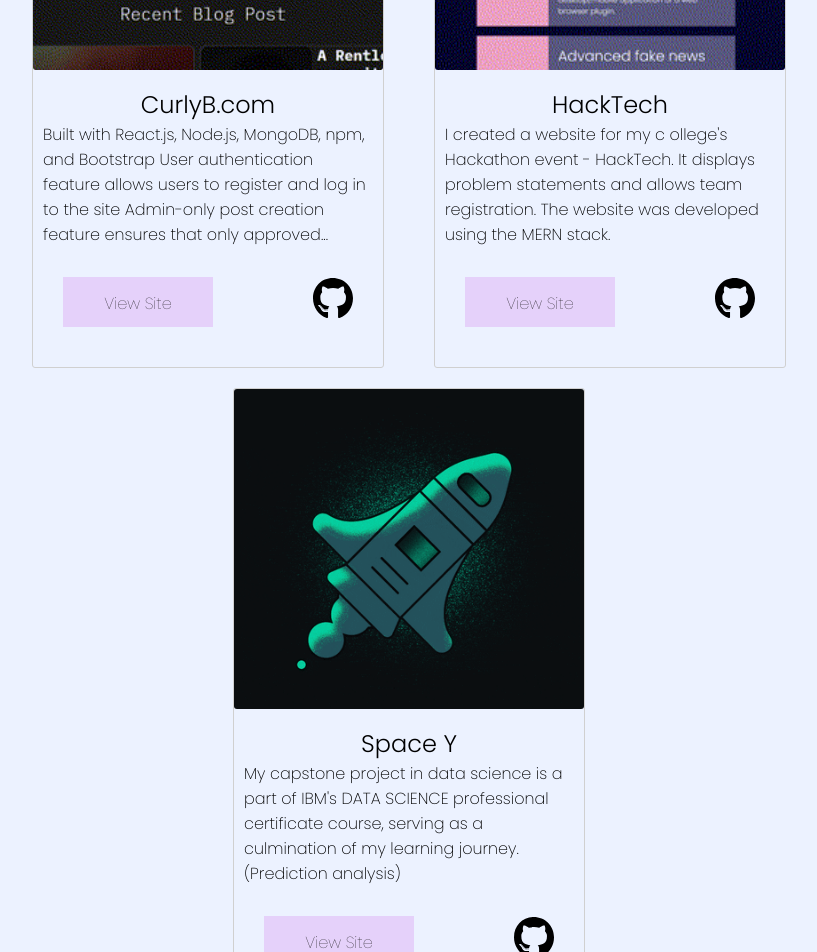
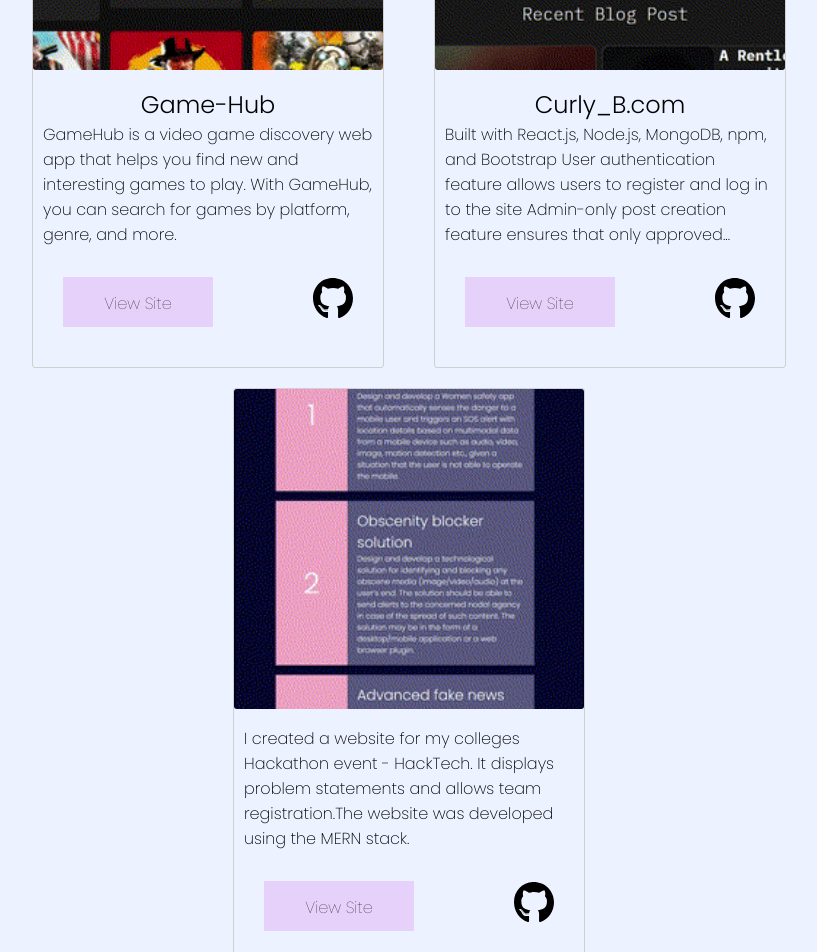
Before and after one commit to kaifkalanthar/portfolio, a React (Create React App) app: page / in a window 1280 px wide. Shown: the part 1340-2292 px from the top of the page, without its empty margins (231-1048 px from the left). Built offline with nearby package versions, Linux system fonts and the light colour scheme.

Commit message:
project updated

```diff
--- a/src/App.scss
+++ b/src/App.scss
@@ -101,6 +101,17 @@ body {
       border:2px solid #E5D1FA;
       padding: 20px;
       border-radius: 10px;
+      transition: 0.2 ease;
+    }
+    span:hover{
+      cursor: pointer;
+      font-size: 16px;
+      font-weight: 200;
+      background: #E5D1FA;
+      border:2px solid #E5D1FA;
+      padding: 20px;
+      border-radius: 10px;
+
     }
   }
 
--- a/src/component/project.jsx
+++ b/src/component/project.jsx
@@ -5,62 +5,56 @@ import pj2 from '../external/pj2.gif';
 import pj3 from '../external/pj3.gif';
 import github from '../external/github.svg';
 
+
+const renderCard = (title, summary, src, liveDemo, srcCode) => {
+    return (
+        <div className="card">
+            <div className="img-container">
+                <img src={src} alt="" className="img" />
+            </div>
+            <div className="card-content">
+                <h2 className="title">{title}</h2>
+                <p className="summary">{summary}</p>
+                <div className="footer">
+                    <button className="button"><a className="demo" href={liveDemo} target="_blank" rel="noopener noreferrer">View Site</a></button>
+                    <a href={srcCode} target="_blank" rel="noopener noreferrer"><img src={github} className='git-logo' /></a>
+                </div>
+            </div>
+        </div>
+    )
+}
+
 const Project = () => {
+    const projectData = [
+        {
+            title: 'Game-Hub',
+            summary: ' GameHub is a video game discovery web app that helps you find new and interesting games to play. With GameHub, you can search for games by platform, genre, and more.',
+            src: pj3,
+            liveDemo: 'https://game-hub-psi-rust.vercel.app/',
+            srcCode: 'https://github.com/kaifkalanthar/Game-hub'
+        },
+        {
+            title: 'Curly_B.com',
+            summary: 'Built with React.js, Node.js, MongoDB, npm, and Bootstrap User authentication feature allows users to register and log in to the site Admin-only post creation feature ensures that only approved...',
+            src: pj1,
+            liveDemo: 'https://curly-b-xgc0.onrender.com',
+            srcCode: 'https://github.com/kaifkalanthar/Blogging'
+        },
+        {
+            title: '',
+            summary: `I created a website for my colleges Hackathon event - HackTech. It displays problem statements and allows team registration.The website was developed using the MERN stack.`,
+            src: pj2,
+            liveDemo: 'https://hacktech.netlify.app',
+            srcCode: 'https://github.com/kaifkalanthar/HackTech'
+        },
+    ]
     return (
         <div className="project-container">
             <h1 className="project-header">Projects</h1>
             <div className="card-container">
-            <div className="card">
-                <div className="img-container">
-                    <img src={pj1} alt="" className="img" />
-                </div>
-                <div className="card-content">
-                    <h2 className="title">CurlyB.com</h2>
-                    <p className="summary">Built with React.js, Node.js, MongoDB, npm, and Bootstrap
-User authentication feature allows users to register and log in to the site
-Admin-only post creation feature ensures that only approved...
-                    </p>
-                    <div className="footer">
-                        <button className="button"><a className="demo" href='https://curly-b-xgc0.onrender.com'>View Site</a></button>
-                        <a href='https://github.com/kaifkalanthar/SpaceY'><img src = {github} className='git-logo'/></a>
-                    </div>
-                </div>
-            </div>
-            <div className="card">
-                <div className="img-container">
-                    <img src={pj2} alt="" className="img" />
-                </div>
-                <div className="card-content">
-                    <h2 className="title">HackTech</h2>
-                    <p className="summary">I created a website for my c
-                    ollege's Hackathon event - HackTech. It displays problem statements and allows team registration.
-                     The website was developed using the MERN stack.
-                    </p>
-                    <div className="footer">
-                        <button className="button"><a className="demo" href='https://hacktech.netlify.app'>View Site</a></button>
-                        <a href='https://github.com/kaifkalanthar/SpaceY'><img src = {github} className='git-logo'/></a>
-                    </div>
-                </div>
-            </div>
-            <div className="card">
-                <div className="img-container">
-                    <img src={pj3} alt="" className="img" />
-                </div>
-                <div className="card-content">
-                    <h2 className="title">Space Y</h2>
-                    <p className="summary">My capstone project in data science is a part of IBM's DATA SCIENCE professional certificate course,
-                     serving as a culmination of my learning journey.(Prediction analysis)
-                    </p>
-                    <div className="footer">
-                        <button className="button"><a className="demo" href='https://github.com/kaifkalanthar/SpaceY'>View Site</a></button>
-                        <a href='https://github.com/kaifkalanthar/SpaceY'><img src = {github} className='git-logo'/></a>
-                    </div>
-
-
-                </div>
-            </div>
-
-
+                {projectData.map(data =>
+                    renderCard(data.title, data.summary, data.src, data.liveDemo, data.srcCode)
+                )}
             </div>
         </div>
     );
```
Also changed, not shown: src/external/pj3.gif.
